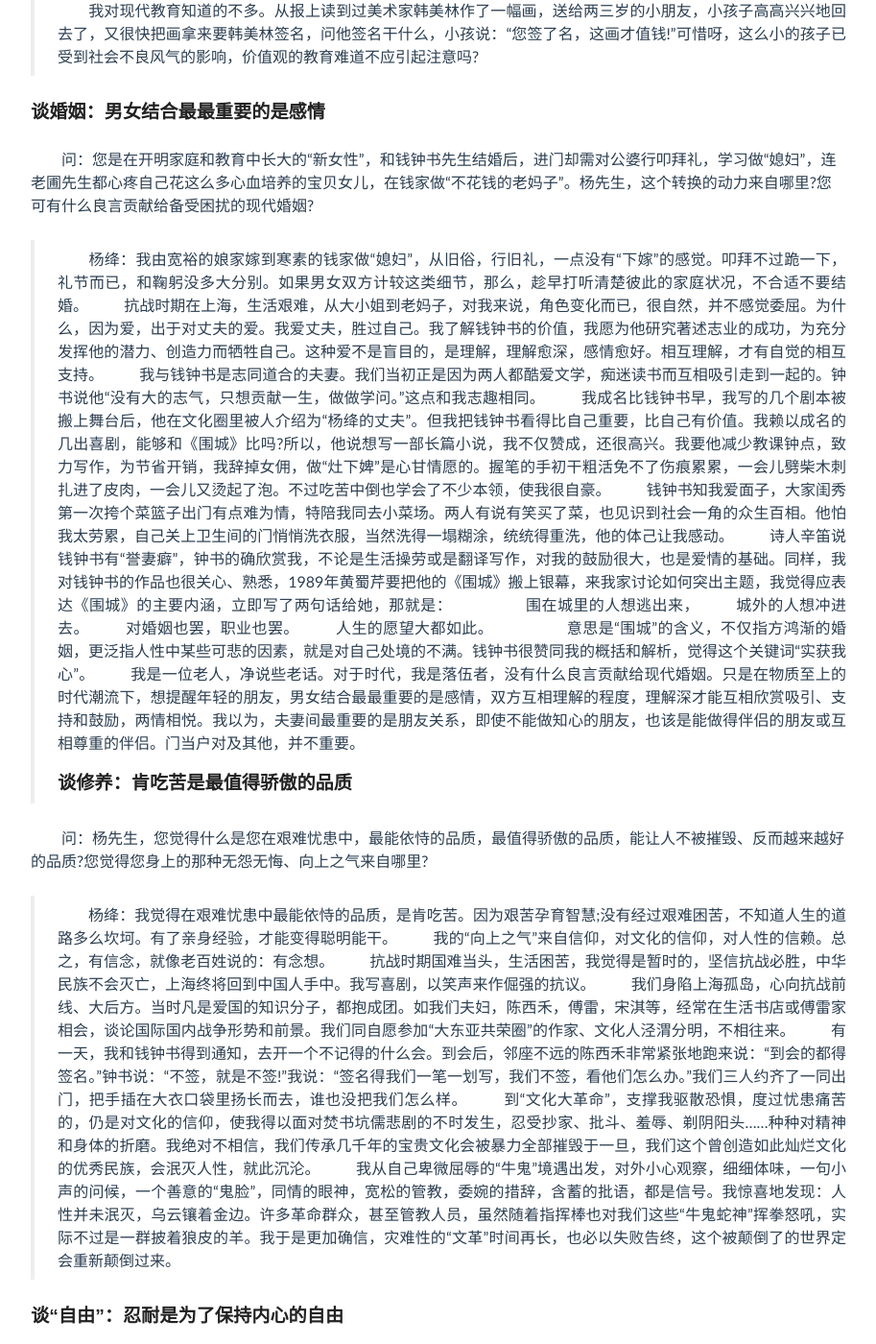
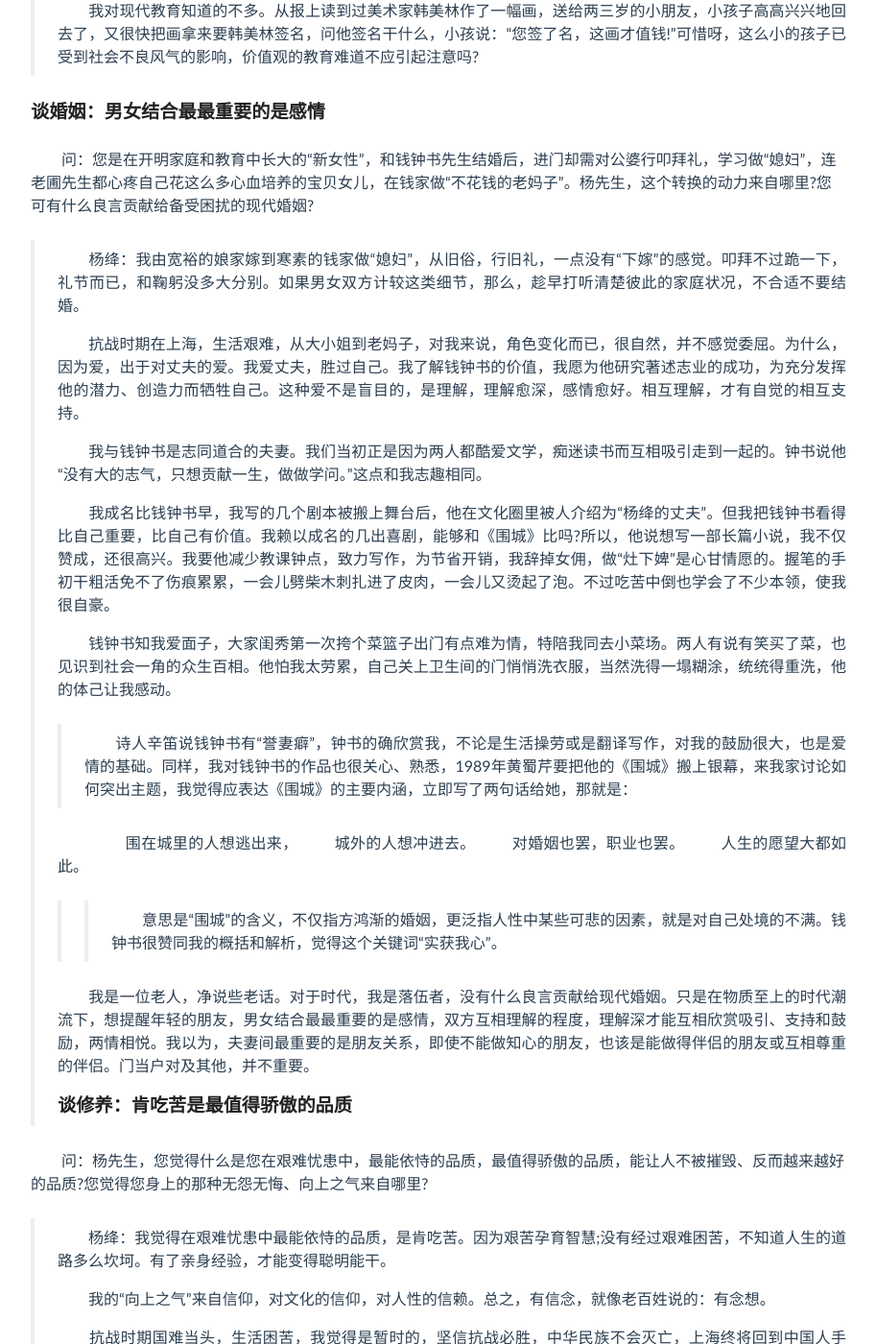
Before and after one commit to niushuai/blog, a Jekyll site: the page built from _posts/2015-08-01-good-answer.md, in a window 1280 px wide and 1400 px high, scrolled down 1555 px. Shown: the whole window at 96% size, without its empty margins (183-1096 px from the left). Built offline with Jekyll 4.4.1, drawn with Linux system fonts in a browser that asks for light colours; Markdown is read by kramdown in place of the engine named in the settings; comment, search, counter and statistics services are not loaded; some of the changed text lies outside the part shown.

Commit message:
update format

```diff
--- a/_posts/2015-08-01-good-answer.md
+++ b/_posts/2015-08-01-good-answer.md
@@ -22,6 +22,7 @@ tags: 杨绛
 ####谈教育：“好的教育”首先是启发学习兴趣
 
 　　问：您从小进的启明、振华，长大后上的清华、牛津，都是好学校，也听说您父母家训就是：如果有钱，应该让孩子受好的教育。杨先生，您认为怎样的教育才算“好的教育”?
+
 >　　杨绛：教育是管教，受教育是被动的，孩子在父母身边最开心，爱怎么淘气就怎么淘气，一般总是父母的主张，说“这孩子该上学了”。孩子第一天上学，穿了新衣新鞋，拿了新书包，欣欣喜喜地“上学了!”但是上学回来，多半就不想再去受管教，除非老师哄得好。
 >
 >　　我体会，“好的教育”首先是启发人的学习兴趣，学习的自觉性，培养人的上进心，引导人们好学，和不断完善自己。要让学生在不知不觉中受教育，让他们潜移默化。这方面榜样的作用很重要，言传不如身教。
@@ -41,38 +42,59 @@ tags: 杨绛
 ### 谈婚姻：男女结合最最重要的是感情
 
 　　问：您是在开明家庭和教育中长大的“新女性”，和钱钟书先生结婚后，进门却需对公婆行叩拜礼，学习做“媳妇”，连老圃先生都心疼自己花这么多心血培养的宝贝女儿，在钱家做“不花钱的老妈子”。杨先生，这个转换的动力来自哪里?您可有什么良言贡献给备受困扰的现代婚姻?
+
 >　　杨绛：我由宽裕的娘家嫁到寒素的钱家做“媳妇”，从旧俗，行旧礼，一点没有“下嫁”的感觉。叩拜不过跪一下，礼节而已，和鞠躬没多大分别。如果男女双方计较这类细节，那么，趁早打听清楚彼此的家庭状况，不合适不要结婚。
-　　抗战时期在上海，生活艰难，从大小姐到老妈子，对我来说，角色变化而已，很自然，并不感觉委屈。为什么，因为爱，出于对丈夫的爱。我爱丈夫，胜过自己。我了解钱钟书的价值，我愿为他研究著述志业的成功，为充分发挥他的潜力、创造力而牺牲自己。这种爱不是盲目的，是理解，理解愈深，感情愈好。相互理解，才有自觉的相互支持。
-　　我与钱钟书是志同道合的夫妻。我们当初正是因为两人都酷爱文学，痴迷读书而互相吸引走到一起的。钟书说他“没有大的志气，只想贡献一生，做做学问。”这点和我志趣相同。
-　　我成名比钱钟书早，我写的几个剧本被搬上舞台后，他在文化圈里被人介绍为“杨绛的丈夫”。但我把钱钟书看得比自己重要，比自己有价值。我赖以成名的几出喜剧，能够和《围城》比吗?所以，他说想写一部长篇小说，我不仅赞成，还很高兴。我要他减少教课钟点，致力写作，为节省开销，我辞掉女佣，做“灶下婢”是心甘情愿的。握笔的手初干粗活免不了伤痕累累，一会儿劈柴木刺扎进了皮肉，一会儿又烫起了泡。不过吃苦中倒也学会了不少本领，使我很自豪。
-　　钱钟书知我爱面子，大家闺秀第一次挎个菜篮子出门有点难为情，特陪我同去小菜场。两人有说有笑买了菜，也见识到社会一角的众生百相。他怕我太劳累，自己关上卫生间的门悄悄洗衣服，当然洗得一塌糊涂，统统得重洗，他的体己让我感动。
-　　诗人辛笛说钱钟书有“誉妻癖”，钟书的确欣赏我，不论是生活操劳或是翻译写作，对我的鼓励很大，也是爱情的基础。同样，我对钱钟书的作品也很关心、熟悉，1989年黄蜀芹要把他的《围城》搬上银幕，来我家讨论如何突出主题，我觉得应表达《围城》的主要内涵，立即写了两句话给她，那就是：
+>
+>　　抗战时期在上海，生活艰难，从大小姐到老妈子，对我来说，角色变化而已，很自然，并不感觉委屈。为什么，因为爱，出于对丈夫的爱。我爱丈夫，胜过自己。我了解钱钟书的价值，我愿为他研究著述志业的成功，为充分发挥他的潜力、创造力而牺牲自己。这种爱不是盲目的，是理解，理解愈深，感情愈好。相互理解，才有自觉的相互支持。
+>
+>　　我与钱钟书是志同道合的夫妻。我们当初正是因为两人都酷爱文学，痴迷读书而互相吸引走到一起的。钟书说他“没有大的志气，只想贡献一生，做做学问。”这点和我志趣相同。
+>
+>　　我成名比钱钟书早，我写的几个剧本被搬上舞台后，他在文化圈里被人介绍为“杨绛的丈夫”。但我把钱钟书看得比自己重要，比自己有价值。我赖以成名的几出喜剧，能够和《围城》比吗?所以，他说想写一部长篇小说，我不仅赞成，还很高兴。我要他减少教课钟点，致力写作，为节省开销，我辞掉女佣，做“灶下婢”是心甘情愿的。握笔的手初干粗活免不了伤痕累累，一会儿劈柴木刺扎进了皮肉，一会儿又烫起了泡。不过吃苦中倒也学会了不少本领，使我很自豪。
+>
+>　　钱钟书知我爱面子，大家闺秀第一次挎个菜篮子出门有点难为情，特陪我同去小菜场。两人有说有笑买了菜，也见识到社会一角的众生百相。他怕我太劳累，自己关上卫生间的门悄悄洗衣服，当然洗得一塌糊涂，统统得重洗，他的体己让我感动。
+>
+>>　　诗人辛笛说钱钟书有“誉妻癖”，钟书的确欣赏我，不论是生活操劳或是翻译写作，对我的鼓励很大，也是爱情的基础。同样，我对钱钟书的作品也很关心、熟悉，1989年黄蜀芹要把他的《围城》搬上银幕，来我家讨论如何突出主题，我觉得应表达《围城》的主要内涵，立即写了两句话给她，那就是：
+>
 
 　　围在城里的人想逃出来，
 　　城外的人想冲进去。
 　　对婚姻也罢，职业也罢。
 　　人生的愿望大都如此。
 
-　　意思是“围城”的含义，不仅指方鸿渐的婚姻，更泛指人性中某些可悲的因素，就是对自己处境的不满。钱钟书很赞同我的概括和解析，觉得这个关键词“实获我心”。
-　　我是一位老人，净说些老话。对于时代，我是落伍者，没有什么良言贡献给现代婚姻。只是在物质至上的时代潮流下，想提醒年轻的朋友，男女结合最最重要的是感情，双方互相理解的程度，理解深才能互相欣赏吸引、支持和鼓励，两情相悦。我以为，夫妻间最重要的是朋友关系，即使不能做知心的朋友，也该是能做得伴侣的朋友或互相尊重的伴侣。门当户对及其他，并不重要。
+>>>　　意思是“围城”的含义，不仅指方鸿渐的婚姻，更泛指人性中某些可悲的因素，就是对自己处境的不满。钱钟书很赞同我的概括和解析，觉得这个关键词“实获我心”。
+>
+>　　我是一位老人，净说些老话。对于时代，我是落伍者，没有什么良言贡献给现代婚姻。只是在物质至上的时代潮流下，想提醒年轻的朋友，男女结合最最重要的是感情，双方互相理解的程度，理解深才能互相欣赏吸引、支持和鼓励，两情相悦。我以为，夫妻间最重要的是朋友关系，即使不能做知心的朋友，也该是能做得伴侣的朋友或互相尊重的伴侣。门当户对及其他，并不重要。
 
 ###谈修养：肯吃苦是最值得骄傲的品质
 
 　　问：杨先生，您觉得什么是您在艰难忧患中，最能依恃的品质，最值得骄傲的品质，能让人不被摧毁、反而越来越好的品质?您觉得您身上的那种无怨无悔、向上之气来自哪里?
+
 >　　杨绛：我觉得在艰难忧患中最能依恃的品质，是肯吃苦。因为艰苦孕育智慧;没有经过艰难困苦，不知道人生的道路多么坎坷。有了亲身经验，才能变得聪明能干。
-　　我的“向上之气”来自信仰，对文化的信仰，对人性的信赖。总之，有信念，就像老百姓说的：有念想。
-　　抗战时期国难当头，生活困苦，我觉得是暂时的，坚信抗战必胜，中华民族不会灭亡，上海终将回到中国人手中。我写喜剧，以笑声来作倔强的抗议。
-　　我们身陷上海孤岛，心向抗战前线、大后方。当时凡是爱国的知识分子，都抱成团。如我们夫妇，陈西禾，傅雷，宋淇等，经常在生活书店或傅雷家相会，谈论国际国内战争形势和前景。我们同自愿参加“大东亚共荣圈”的作家、文化人泾渭分明，不相往来。
-　　有一天，我和钱钟书得到通知，去开一个不记得的什么会。到会后，邻座不远的陈西禾非常紧张地跑来说：“到会的都得签名。”钟书说：“不签，就是不签!”我说：“签名得我们一笔一划写，我们不签，看他们怎么办。”我们三人约齐了一同出门，把手插在大衣口袋里扬长而去，谁也没把我们怎么样。
-　　到“文化大革命”，支撑我驱散恐惧，度过忧患痛苦的，仍是对文化的信仰，使我得以面对焚书坑儒悲剧的不时发生，忍受抄家、批斗、羞辱、剃阴阳头……种种对精神和身体的折磨。我绝对不相信，我们传承几千年的宝贵文化会被暴力全部摧毁于一旦，我们这个曾创造如此灿烂文化的优秀民族，会泯灭人性，就此沉沦。
-　　我从自己卑微屈辱的“牛鬼”境遇出发，对外小心观察，细细体味，一句小声的问候，一个善意的“鬼脸”，同情的眼神，宽松的管教，委婉的措辞，含蓄的批语，都是信号。我惊喜地发现：人性并未泯灭，乌云镶着金边。许多革命群众，甚至管教人员，虽然随着指挥棒也对我们这些“牛鬼蛇神”挥拳怒吼，实际不过是一群披着狼皮的羊。我于是更加确信，灾难性的“文革”时间再长，也必以失败告终，这个被颠倒了的世界定会重新颠倒过来。
+>
+>　　我的“向上之气”来自信仰，对文化的信仰，对人性的信赖。总之，有信念，就像老百姓说的：有念想。
+>
+>　　抗战时期国难当头，生活困苦，我觉得是暂时的，坚信抗战必胜，中华民族不会灭亡，上海终将回到中国人手中。我写喜剧，以笑声来作倔强的抗议。
+>
+>　　我们身陷上海孤岛，心向抗战前线、大后方。当时凡是爱国的知识分子，都抱成团。如我们夫妇，陈西禾，傅雷，宋淇等，经常在生活书店或傅雷家相会，谈论国际国内战争形势和前景。我们同自愿参加“大东亚共荣圈”的作家、文化人泾渭分明，不相往来。
+>
+>　　有一天，我和钱钟书得到通知，去开一个不记得的什么会。到会后，邻座不远的陈西禾非常紧张地跑来说：“到会的都得签名。”钟书说：“不签，就是不签!”我说：“签名得我们一笔一划写，我们不签，看他们怎么办。”我们三人约齐了一同出门，把手插在大衣口袋里扬长而去，谁也没把我们怎么样。
+>
+>　　到“文化大革命”，支撑我驱散恐惧，度过忧患痛苦的，仍是对文化的信仰，使我得以面对焚书坑儒悲剧的不时发生，忍受抄家、批斗、羞辱、剃阴阳头……种种对精神和身体的折磨。我绝对不相信，我们传承几千年的宝贵文化会被暴力全部摧毁于一旦，我们这个曾创造如此灿烂文化的优秀民族，会泯灭人性，就此沉沦。
+>
+>　　我从自己卑微屈辱的“牛鬼”境遇出发，对外小心观察，细细体味，一句小声的问候，一个善意的“鬼脸”，同情的眼神，宽松的管教，委婉的措辞，含蓄的批语，都是信号。我惊喜地发现：人性并未泯灭，乌云镶着金边。许多革命群众，甚至管教人员，虽然随着指挥棒也对我们这些“牛鬼蛇神”挥拳怒吼，实际不过是一群披着狼皮的羊。我于是更加确信，灾难性的“文革”时间再长，也必以失败告终，这个被颠倒了的世界定会重新颠倒过来。
 
 ###谈“自由”：忍耐是为了保持内心的自由
+
 　　问：杨先生，您一生是一个自由思想者。可是，在您生命中如此被看重的“自由”，与“忍生活之苦，保其天真”却始终是一物两面，从做钱家媳妇的诸事含忍，到国难中的忍生活之苦，以及在名利面前深自敛抑、“穿隐身衣”，“甘当一个零”。这与一个世纪以来更广为人知、影响深广的“追求自由，张扬个性”的“自由”相比，好像是两个气质完全不同的东西。这是怎么回事?
+
 >　　杨绛：这个问题，很耐人寻思。细细想来，我这也忍，那也忍，无非为了保持内心的自由，内心的平静。你骂我，我一笑置之。你打我，我决不还手。若你拿了刀子要杀我，我会说：“你我有什么深仇大恨，要为我当杀人犯呢?我哪里碍了你的道儿呢?”所以含忍是保自己的盔甲，抵御侵犯的盾牌。我穿了“隐身衣”，别人看不见我，我却看得见别人，我甘心当个“零”，人家不把我当个东西，我正好可以把看不起我的人看个透。这样，我就可以追求自由，张扬个性。所以我说，含忍和自由是辨证的统一。含忍是为了自由，要求自由得要学会含忍。
 
 　　问：孔子“十五志于学，三十而立，四十而不惑”那一段话，已进入中国人的日常生活，成为一个生命的参照坐标，不过也只说到“七十从心所欲不逾矩”。期颐之境，几人能登临?如今您有登泰山而小天下的感觉吗?能谈谈您如今身在境界第几重吗?
+
 >　　杨绛：我也不知道自己如今身在境界第几重。年轻时曾和费孝通讨论爱因斯坦的相对论，不懂，有一天忽然明白了，时间跑，地球在转，即使同样的地点也没有一天是完全相同的。现在我也这样，感觉每一天都是新的，每天看叶子的变化，听鸟的啼鸣，都不一样，new experince and new feeling in everyday。
-　　树上的叶子，叶叶不同。花开花落，草木枯荣，日日不同。我坐下细细寻思，我每天的生活，也没有一天完全相同，总有出人意外的事发生。我每天从床上起来，就想“今天不知又会发生什么意外的事?”即使没有大的意外，我也能从日常的生活中得到新体会。八段锦早课，感受舒筋活络的愉悦;翻阅报刊看电视，得到新见闻;体会练字抄诗的些微进步，旧书重读的心得，特别是对思想的修炼。要求自己待人更宽容些，对人更了解些，相处更和洽些，这方面总有新体会。因此，我的每一天都是特殊的，都有新鲜感受和感觉。
-我今年一百岁，已经走到了人生的边缘边缘，我无法确知自己还能往前走多远，寿命是不由自主的，但我很清楚我快“回家”了。我得洗净这一百年沾染的污秽回家。我没有“登泰山而小天下”之感，只在自己的小天地里过平静的生活。
-　　细想至此，我心静如水，我该平和地迎接每一天，过好每一天，准备回家。
+>
+>　　树上的叶子，叶叶不同。花开花落，草木枯荣，日日不同。我坐下细细寻思，我每天的生活，也没有一天完全相同，总有出人意外的事发生。我每天从床上起来，就想“今天不知又会发生什么意外的事?”即使没有大的意外，我也能从日常的生活中得到新体会。八段锦早课，感受舒筋活络的愉悦;翻阅报刊看电视，得到新见闻;体会练字抄诗的些微进步，旧书重读的心得，特别是对思想的修炼。要求自己待人更宽容些，对人更了解些，相处更和洽些，这方面总有新体会。因此，我的每一天都是特殊的，都有新鲜感受和感觉。
+>
+>    我今年一百岁，已经走到了人生的边缘边缘，我无法确知自己还能往前走多远，寿命是不由自主的，但我很清楚我快“回家”了。我得洗净这一百年沾染的污秽回家。我没有“登泰山而小天下”之感，只在自己的小天地里过平静的生活。
+>
+>　　细想至此，我心静如水，我该平和地迎接每一天，过好每一天，准备回家。
```
